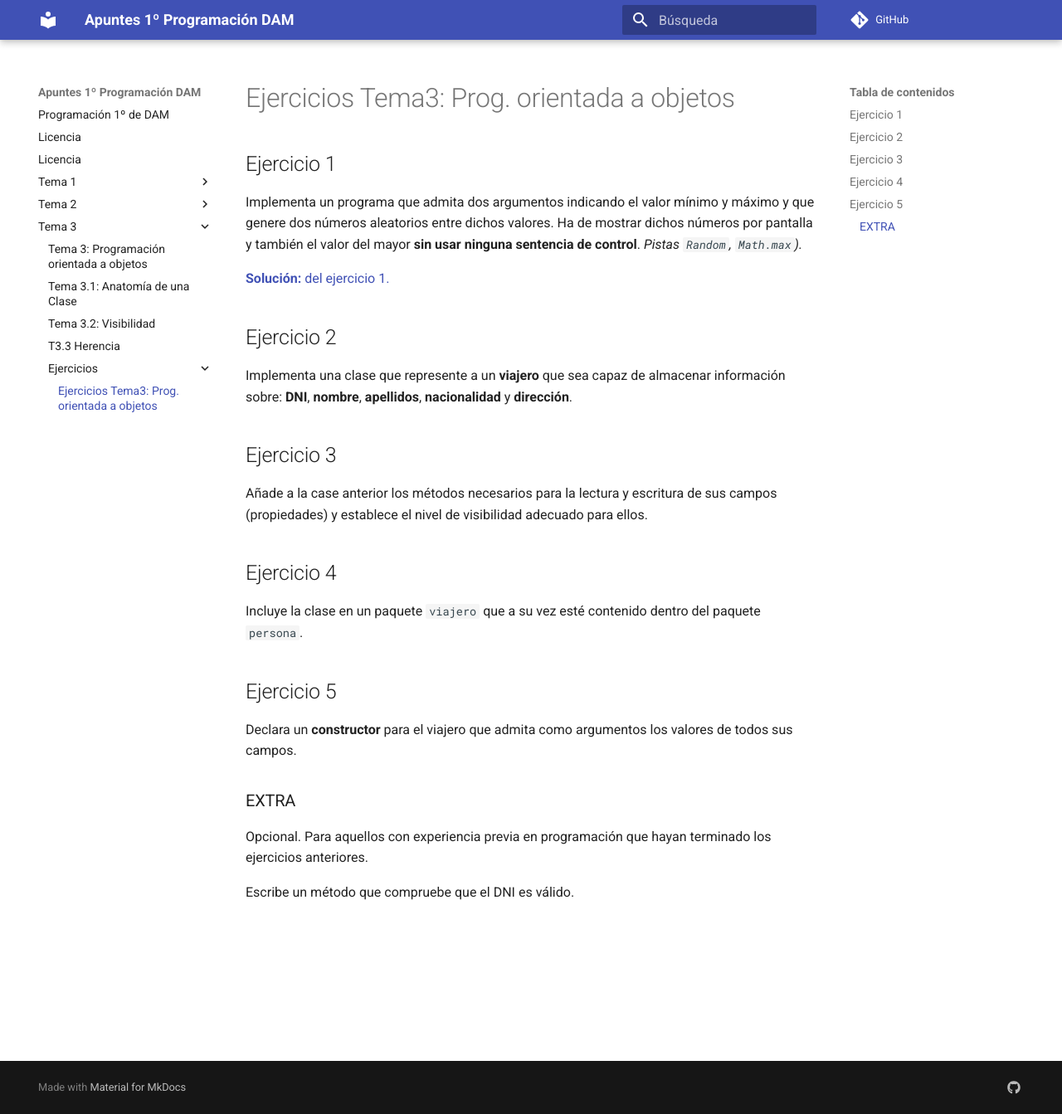
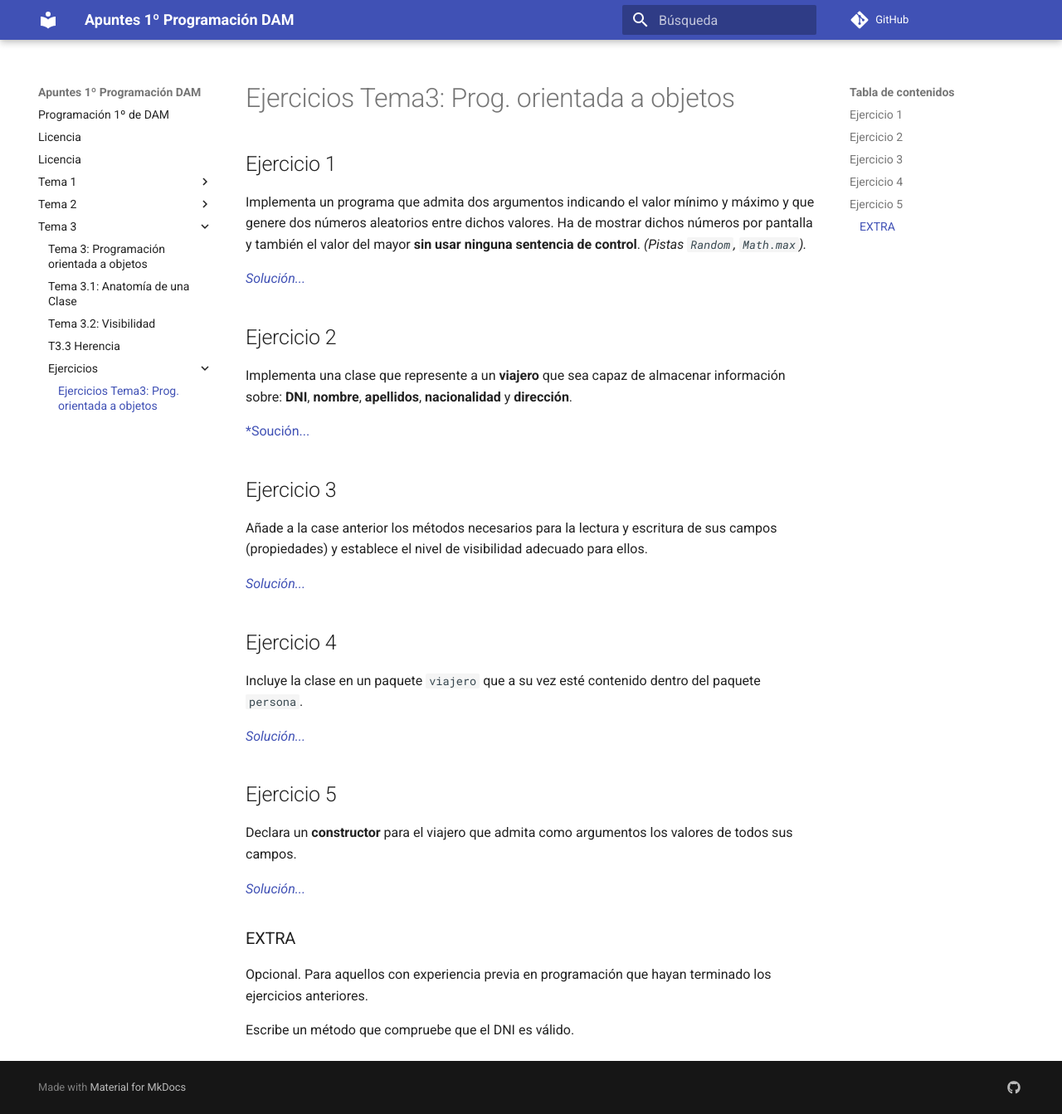
Before and after one commit to mmourazos/DAM_PR_Apuntes, an MkDocs documentation site: the page built from docs/Tema 3/Ejercicios/T3 - Ejercicios.md, in a window 1280 px wide and 1343 px high. Shown: the whole window at 83% size. Built offline with MkDocs 1.6.1 and Material for MkDocs 9.7.7, drawn with Linux system fonts in a browser that asks for light colours; comment, search, counter and statistics services are not loaded.

Commit message:
Añadiendo código soluciones.

```diff
--- a/docs/Tema 3/Ejercicios/T3 - Ejercicios.md
+++ b/docs/Tema 3/Ejercicios/T3 - Ejercicios.md
@@ -3,25 +3,33 @@
 ## Ejercicio 1
 
 Implementa un programa que admita dos argumentos indicando el valor mínimo y máximo y que genere dos números aleatorios entre dichos valores. Ha de mostrar dichos números por pantalla y también el valor del mayor **sin usar ninguna sentencia de control**.
-*Pistas `Random`, `Math.max`).*
+*(Pistas `Random`, `Math.max`).*
 
-[**Solución:** del ejercicio 1.](codigo_fuente/Ejercicio1.java)
+[*Solución...*](codigo_fuente/Ejercicio1.java)
 
 ## Ejercicio 2
 
 Implementa una clase que represente a un **viajero** que sea capaz de almacenar información sobre: **DNI**, **nombre**, **apellidos**, **nacionalidad** y **dirección**.
 
+[*Soución...](codigo_fuente/Ejercicio2.java)
+
 ## Ejercicio 3
 
 Añade a la case anterior los métodos necesarios para la lectura y escritura de sus campos (propiedades) y establece el nivel de visibilidad adecuado para ellos.
+
+[*Solución...*](codigo_fuente/Ejercicio3.java)
 
 ## Ejercicio 4
 
 Incluye la clase en un paquete `viajero` que a su vez esté contenido dentro del paquete `persona`.
 
+[*Solución...*](codigo_fuente/persona/viajero/Viajero.java)
+
 ## Ejercicio 5
 
 Declara un **constructor** para el viajero que admita como argumentos los valores de todos sus campos.
+
+[*Solución...*](codigo_fuente/persona/viajero/Viajero.java)
 
 ### EXTRA
 
```
